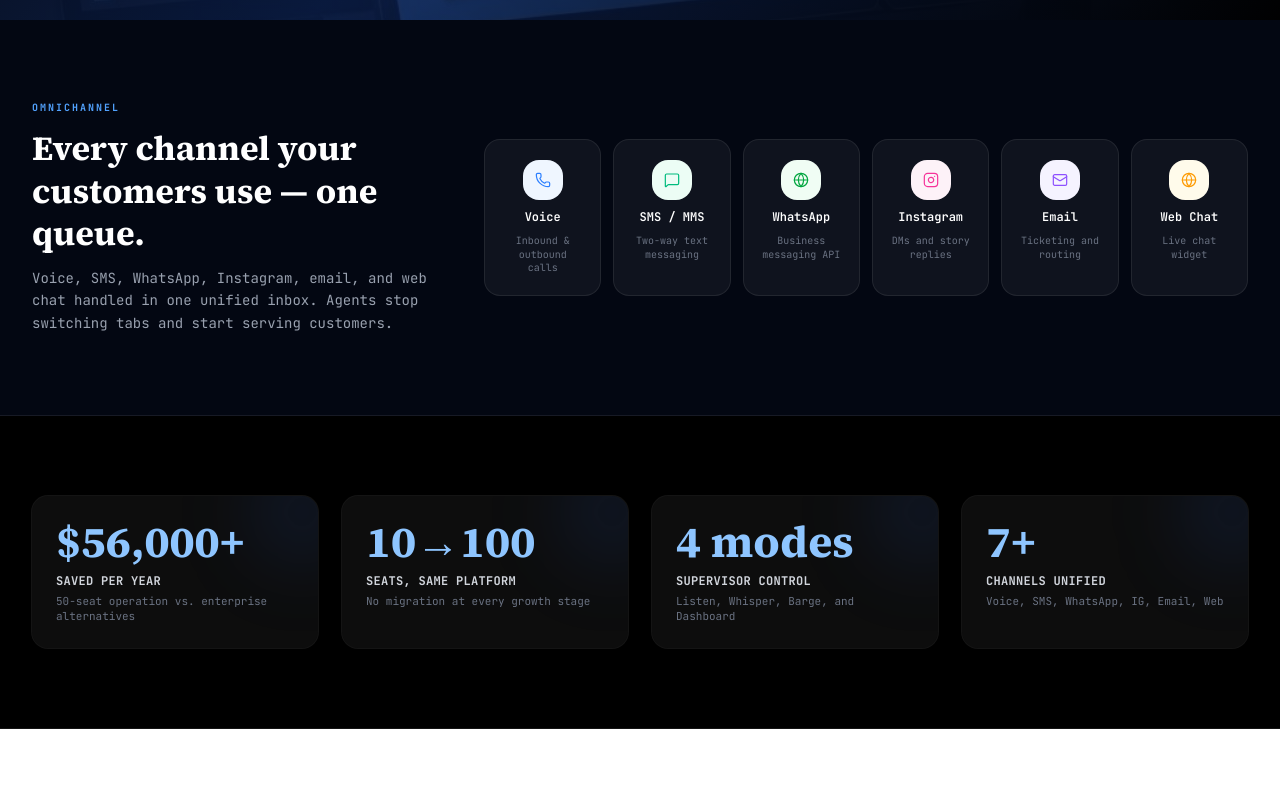
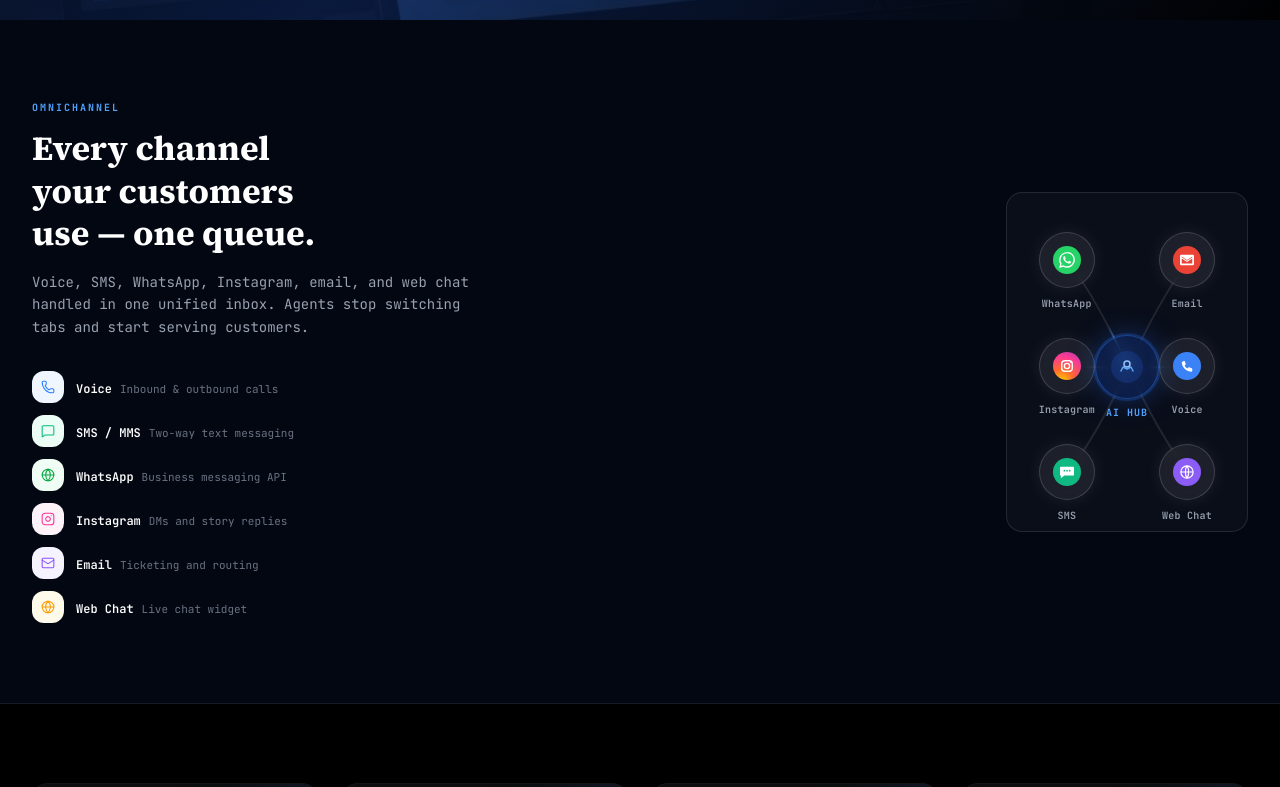
Before and after one commit to nishiex/30-04-26, a Next.js app: page /voice/contact-center in a window 1280 px wide. Shown: the part 741-1528 px from the top of the page. Built offline with nearby package versions, Linux system fonts and the light colour scheme.

Commit message:
feat: introduce ChannelBeam component for omnichannel visualization
Replace CHANNEL STRIP with animated ChannelBeam for social icons.

Co-authored-by: nishi patel <201951506+nishiex@users.noreply.github.com>

```diff
--- a/app/voice/contact-center/page.tsx
+++ b/app/voice/contact-center/page.tsx
@@ -1,6 +1,6 @@
 "use client"
 
-import { useState } from "react"
+import React, { forwardRef, useRef, useState } from "react"
 import {
   ArrowRight,
   Check,
@@ -25,6 +25,8 @@ import {
   useSpring,
   useTransform,
 } from "framer-motion"
+import { AnimatedBeam } from "@/components/magicui/animated-beam"
+import { cn } from "@/lib/utils"
 
 
 import { AnnouncementBar } from "@/components/announcement-bar"
@@ -129,6 +131,139 @@ const TESTIMONIALS = [
   },
 ]
 
+/* ─── Channel Beam ──────────────────────────────────────────────── */
+
+const BeamCircle = forwardRef<HTMLDivElement, { className?: string; children?: React.ReactNode; label?: string }>(
+  ({ className, children, label }, ref) => (
+    <div className="flex flex-col items-center gap-2">
+      <div
+        ref={ref}
+        className={cn(
+          "z-10 flex size-14 items-center justify-center rounded-full border border-white/15 bg-white/8 shadow-[0_0_24px_-8px_rgba(255,255,255,0.2)] backdrop-blur-sm",
+          className,
+        )}
+      >
+        {children}
+      </div>
+      {label && <span className="text-[10px] font-mono font-semibold text-gray-400 tracking-wide">{label}</span>}
+    </div>
+  ),
+)
+BeamCircle.displayName = "BeamCircle"
+
+function ChannelBeam() {
+  const containerRef = useRef<HTMLDivElement>(null)
+  const whatsappRef  = useRef<HTMLDivElement>(null)
+  const instagramRef = useRef<HTMLDivElement>(null)
+  const smsRef       = useRef<HTMLDivElement>(null)
+  const centerRef    = useRef<HTMLDivElement>(null)
+  const emailRef     = useRef<HTMLDivElement>(null)
+  const voiceRef     = useRef<HTMLDivElement>(null)
+  const webchatRef   = useRef<HTMLDivElement>(null)
+
+  return (
+    <div
+      ref={containerRef}
+      className="relative flex h-[340px] w-full max-w-[500px] items-center justify-center overflow-hidden rounded-2xl border border-white/10 bg-white/3 p-8"
+    >
+      <div className="flex size-full max-h-[260px] flex-col items-stretch justify-between gap-6">
+        {/* Top row */}
+        <div className="flex flex-row items-center justify-between">
+          <BeamCircle ref={whatsappRef} label="WhatsApp">
+            {/* WhatsApp */}
+            <svg viewBox="0 0 32 32" className="size-7" fill="none" xmlns="http://www.w3.org/2000/svg">
+              <circle cx="16" cy="16" r="16" fill="#25D366" />
+              <path d="M22.5 9.5A8.9 8.9 0 0 0 16 7a8.96 8.96 0 0 0-7.74 13.46L7 25l4.7-1.23A8.96 8.96 0 0 0 25 16a8.9 8.9 0 0 0-2.5-6.5zm-6.5 13.7a7.43 7.43 0 0 1-3.79-1.04l-.27-.16-2.79.73.74-2.72-.18-.28A7.45 7.45 0 1 1 16 23.2zm4.08-5.57c-.22-.11-1.32-.65-1.52-.72-.2-.08-.35-.11-.5.11-.15.22-.58.72-.71.87-.13.15-.26.17-.48.06a6.06 6.06 0 0 1-1.79-1.1 6.7 6.7 0 0 1-1.24-1.54c-.13-.22 0-.34.1-.45.1-.1.22-.26.33-.39.11-.13.15-.22.22-.37.07-.15.04-.28-.02-.39-.06-.11-.5-1.2-.68-1.65-.18-.43-.37-.37-.5-.38h-.43c-.15 0-.39.06-.6.28-.2.22-.78.76-.78 1.86s.8 2.16.91 2.31c.11.15 1.58 2.41 3.83 3.38.54.23.96.37 1.28.47.54.17 1.03.15 1.41.09.43-.07 1.32-.54 1.51-1.06.19-.52.19-.97.13-1.06-.06-.09-.21-.15-.43-.26z" fill="white"/>
+            </svg>
+          </BeamCircle>
+          <BeamCircle ref={emailRef} label="Email">
+            {/* Email */}
+            <svg viewBox="0 0 32 32" className="size-7" fill="none" xmlns="http://www.w3.org/2000/svg">
+              <circle cx="16" cy="16" r="16" fill="#EA4335" />
+              <path d="M8 11.5A1.5 1.5 0 0 1 9.5 10h13A1.5 1.5 0 0 1 24 11.5v9a1.5 1.5 0 0 1-1.5 1.5h-13A1.5 1.5 0 0 1 8 20.5v-9zm2 .5v.8l6 4 6-4v-.8l-6 4-6-4zm0 2.2V20h12v-5.8l-6 4-6-4z" fill="white"/>
+            </svg>
+          </BeamCircle>
+        </div>
+
+        {/* Middle row */}
+        <div className="flex flex-row items-center justify-between">
+          <BeamCircle ref={instagramRef} label="Instagram">
+            {/* Instagram */}
+            <svg viewBox="0 0 32 32" className="size-7" fill="none" xmlns="http://www.w3.org/2000/svg">
+              <defs>
+                <radialGradient id="ig-grad" cx="30%" cy="107%" r="150%">
+                  <stop offset="0%" stopColor="#ffd600"/>
+                  <stop offset="30%" stopColor="#ff6930"/>
+                  <stop offset="60%" stopColor="#fe3b92"/>
+                  <stop offset="100%" stopColor="#6e3fbe"/>
+                </radialGradient>
+              </defs>
+              <circle cx="16" cy="16" r="16" fill="url(#ig-grad)"/>
+              <rect x="10" y="10" width="12" height="12" rx="3.5" stroke="white" strokeWidth="1.6" fill="none"/>
+              <circle cx="16" cy="16" r="3" stroke="white" strokeWidth="1.6" fill="none"/>
+              <circle cx="20.2" cy="11.8" r="0.9" fill="white"/>
+            </svg>
+          </BeamCircle>
+
+          {/* CENTER HUB */}
+          <div className="flex flex-col items-center gap-1.5">
+            <div
+              ref={centerRef}
+              className="z-10 flex size-16 items-center justify-center rounded-full border border-blue-500/40 bg-blue-600/20 shadow-[0_0_30px_-5px_rgba(37,99,235,0.6)] backdrop-blur-sm ring-2 ring-blue-500/20"
+            >
+              <svg viewBox="0 0 32 32" className="size-8" fill="none" xmlns="http://www.w3.org/2000/svg">
+                <circle cx="16" cy="16" r="16" fill="#2563EB" fillOpacity="0.2"/>
+                <path d="M10 20l2-4 4 2 4-2 2 4" stroke="#60a5fa" strokeWidth="1.5" strokeLinecap="round" strokeLinejoin="round"/>
+                <circle cx="16" cy="13" r="3" stroke="#93c5fd" strokeWidth="1.5" fill="none"/>
+              </svg>
+            </div>
+            <span className="text-[10px] font-mono font-bold text-blue-400 tracking-widest uppercase">AI Hub</span>
+          </div>
+
+          <BeamCircle ref={voiceRef} label="Voice">
+            {/* Voice / Phone */}
+            <svg viewBox="0 0 32 32" className="size-7" fill="none" xmlns="http://www.w3.org/2000/svg">
+              <circle cx="16" cy="16" r="16" fill="#3B82F6" />
+              <path d="M12.5 10a1 1 0 0 1 .94.65l1.07 2.85a1 1 0 0 1-.23 1.06l-1.1 1.1a7.07 7.07 0 0 0 3.16 3.16l1.1-1.1a1 1 0 0 1 1.06-.23l2.85 1.07A1 1 0 0 1 22 19.5v2a1 1 0 0 1-1.05 1C12.07 22 10 13.93 10 12.05A1 1 0 0 1 11 11l1.5-1z" fill="white"/>
+            </svg>
+          </BeamCircle>
+        </div>
+
+        {/* Bottom row */}
+        <div className="flex flex-row items-center justify-between">
+          <BeamCircle ref={smsRef} label="SMS">
+            {/* SMS */}
+            <svg viewBox="0 0 32 32" className="size-7" fill="none" xmlns="http://www.w3.org/2000/svg">
+              <circle cx="16" cy="16" r="16" fill="#10B981" />
+              <path d="M9 10h14a1 1 0 0 1 1 1v8a1 1 0 0 1-1 1H13l-4 3v-3H9a1 1 0 0 1-1-1v-8a1 1 0 0 1 1-1z" fill="white"/>
+              <circle cx="13" cy="14.5" r="1" fill="#10B981"/>
+              <circle cx="16" cy="14.5" r="1" fill="#10B981"/>
+              <circle cx="19" cy="14.5" r="1" fill="#10B981"/>
+            </svg>
+          </BeamCircle>
+          <BeamCircle ref={webchatRef} label="Web Chat">
+            {/* Web Chat */}
+            <svg viewBox="0 0 32 32" className="size-7" fill="none" xmlns="http://www.w3.org/2000/svg">
+              <circle cx="16" cy="16" r="16" fill="#8B5CF6" />
+              <circle cx="16" cy="16" r="7" stroke="white" strokeWidth="1.4" fill="none"/>
+              <path d="M9 16h14M16 9c-2.5 3-2.5 11 0 14M16 9c2.5 3 2.5 11 0 14" stroke="white" strokeWidth="1.4"/>
+            </svg>
+          </BeamCircle>
+        </div>
+      </div>
+
+      {/* Beams: left side → center */}
+      <AnimatedBeam containerRef={containerRef} fromRef={whatsappRef} toRef={centerRef} curvature={-40} gradientStartColor="#25D366" gradientStopColor="#60a5fa" />
+      <AnimatedBeam containerRef={containerRef} fromRef={instagramRef} toRef={centerRef} gradientStartColor="#fe3b92" gradientStopColor="#60a5fa" />
+      <AnimatedBeam containerRef={containerRef} fromRef={smsRef} toRef={centerRef} curvature={40} gradientStartColor="#10B981" gradientStopColor="#60a5fa" />
+      {/* Beams: right side → center (reverse) */}
+      <AnimatedBeam containerRef={containerRef} fromRef={emailRef} toRef={centerRef} curvature={-40} reverse gradientStartColor="#EA4335" gradientStopColor="#60a5fa" />
+      <AnimatedBeam containerRef={containerRef} fromRef={voiceRef} toRef={centerRef} reverse gradientStartColor="#3B82F6" gradientStopColor="#60a5fa" />
+      <AnimatedBeam containerRef={containerRef} fromRef={webchatRef} toRef={centerRef} curvature={40} reverse gradientStartColor="#8B5CF6" gradientStopColor="#60a5fa" />
+    </div>
+  )
+}
+
 /* ─── Page ──────────────────────────────────────────────────────── */
 
 export default function ContactCenterPage() {
@@ -231,30 +366,34 @@ export default function ContactCenterPage() {
         {/* ── CHANNEL STRIP ────────────────────────────────────── */}
         <section className="bg-gray-950 text-white border-b border-white/8 py-20 px-4 sm:px-6 lg:px-8">
           <div className="max-w-7xl mx-auto">
-            <div className="flex flex-col lg:flex-row lg:items-center lg:justify-between gap-8">
-              <div className="max-w-[420px]">
+            <div className="flex flex-col lg:flex-row lg:items-center lg:justify-between gap-12">
+              {/* Left: copy */}
+              <div className="max-w-[460px]">
                 <p className="text-[10px] font-mono font-bold tracking-[2px] uppercase text-blue-400 mb-3">Omnichannel</p>
-                <h2 className="font-serif text-[28px] sm:text-[34px] font-bold leading-tight text-white mb-3">
+                <h2 className="font-serif text-[28px] sm:text-[34px] font-bold leading-tight text-white mb-4 text-balance">
                   Every channel your customers use — one queue.
                 </h2>
-                <p className="text-[14px] text-gray-400 font-mono leading-relaxed">
+                <p className="text-[14px] text-gray-400 font-mono leading-relaxed mb-8">
                   Voice, SMS, WhatsApp, Instagram, email, and web chat handled in one unified inbox. Agents stop switching tabs and start serving customers.
                 </p>
+                <div className="flex flex-col gap-3">
+                  {CHANNELS.map(({ Icon, label, desc, color, bg }) => (
+                    <div key={label} className="flex items-center gap-3">
+                      <div className={`w-8 h-8 rounded-lg ${bg} grid place-items-center shrink-0`}>
+                        <Icon className={`h-3.5 w-3.5 ${color}`} strokeWidth={1.8} />
+                      </div>
+                      <div>
+                        <span className="text-[12px] font-semibold font-mono text-white">{label}</span>
+                        <span className="text-[11px] text-gray-500 font-mono ml-2">{desc}</span>
+                      </div>
+                    </div>
+                  ))}
+                </div>
               </div>
 
-              <div className="grid grid-cols-2 sm:grid-cols-3 lg:grid-cols-6 gap-3">
-                {CHANNELS.map(({ Icon, label, desc, color, bg }) => (
-                  <div
-                    key={label}
-                    className="flex flex-col items-center text-center gap-2 rounded-2xl bg-white/5 border border-white/8 px-4 py-5 hover:bg-white/10 transition-colors"
-                  >
-                    <div className={`w-10 h-10 rounded-xl ${bg} grid place-items-center`}>
-                      <Icon className={`h-4 w-4 ${color}`} strokeWidth={1.8} />
-                    </div>
-                    <div className="text-[12px] font-semibold font-mono text-white">{label}</div>
-                    <div className="text-[10px] text-gray-500 font-mono leading-snug">{desc}</div>
-                  </div>
-                ))}
+              {/* Right: animated beam */}
+              <div className="flex justify-center lg:justify-end w-full lg:w-auto">
+                <ChannelBeam />
               </div>
             </div>
           </div>
```
